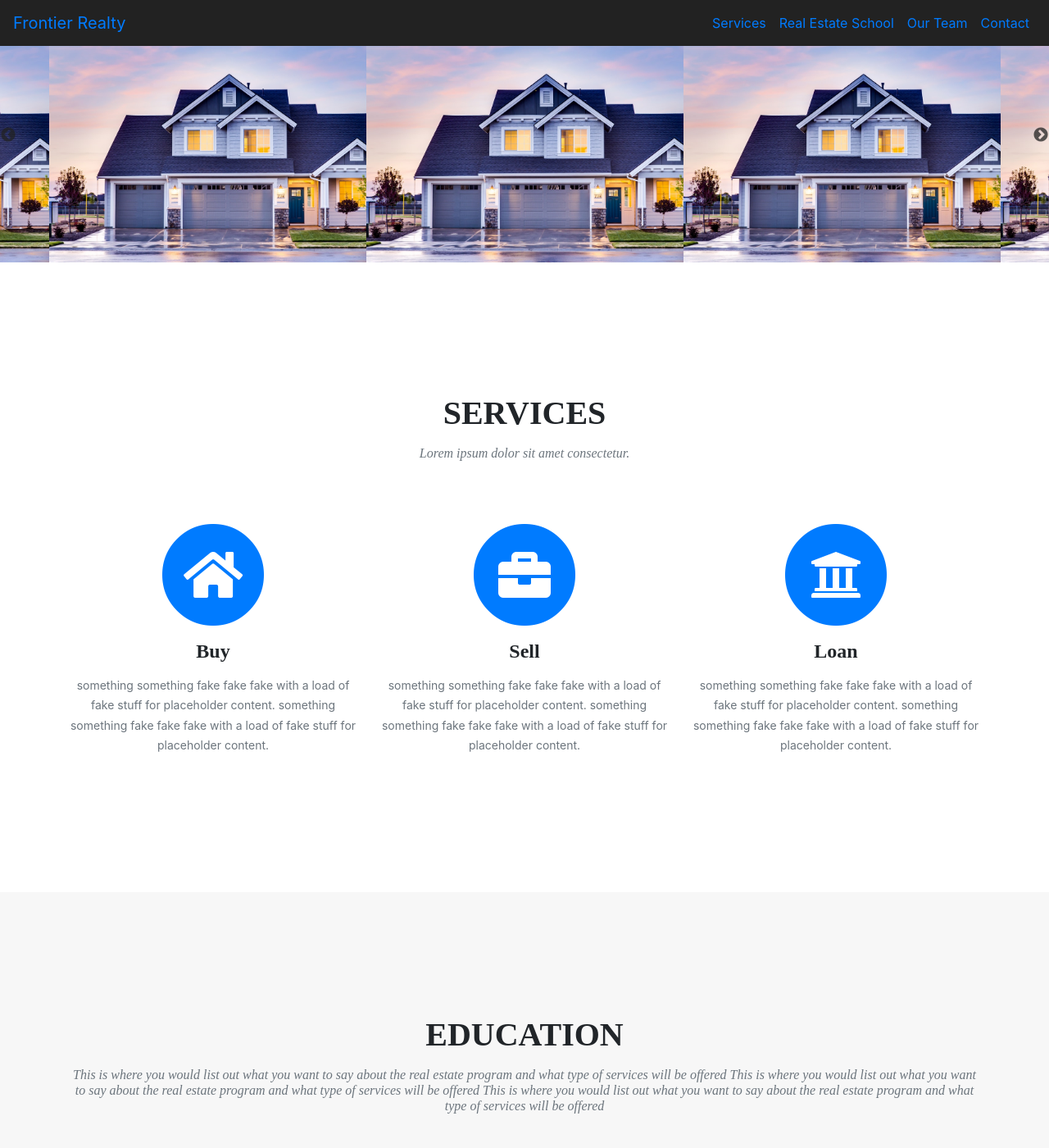
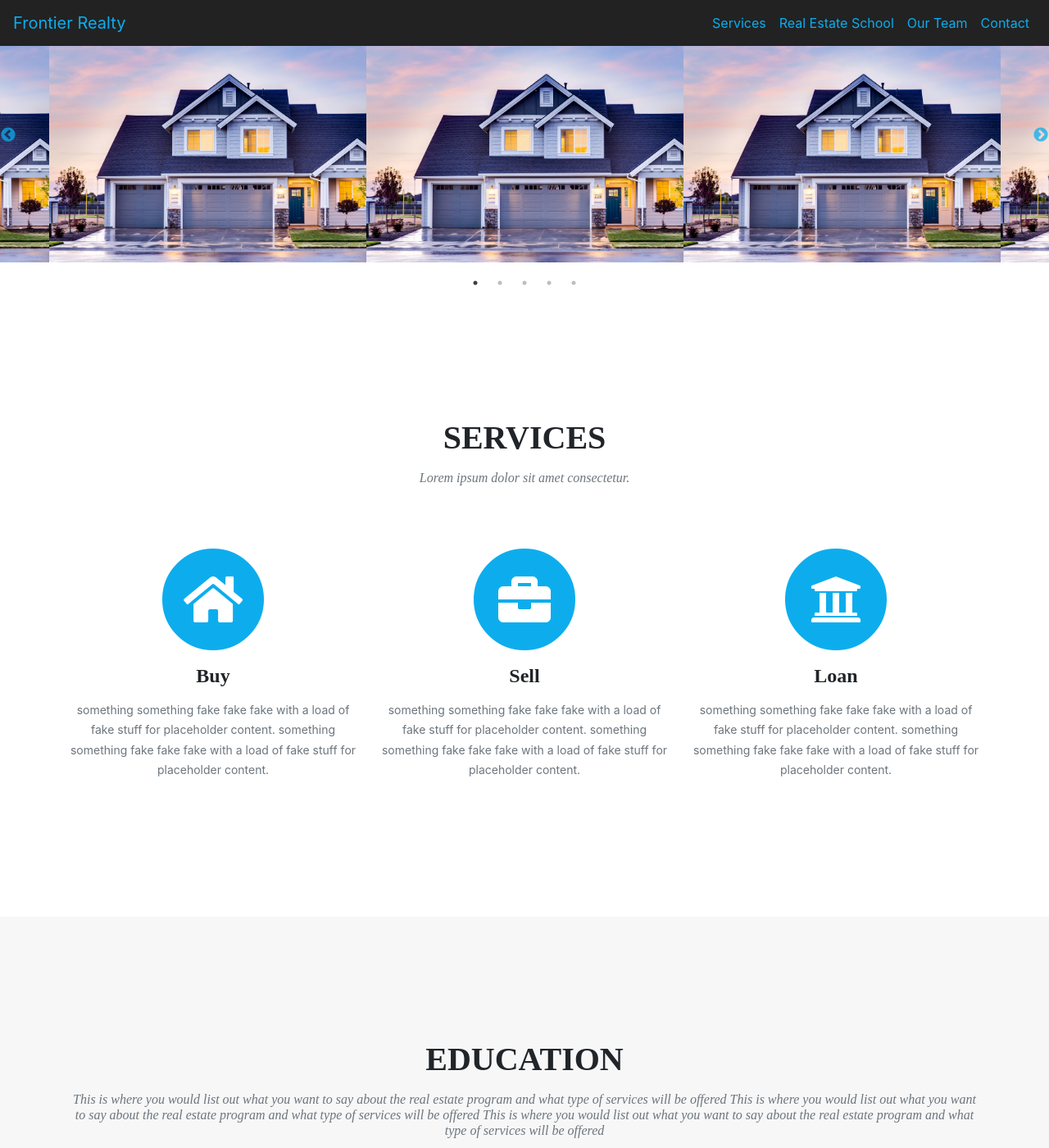
Before and after one commit to ttran835/frontier_realty_static_site, a Jekyll site: the page built from frontier_static/index.html, in a window 1280 px wide and 1400 px high. Shown: the whole window at 82% size. Built offline with Jekyll 4.4.1, drawn with Linux system fonts in a browser that asks for light colours; nearby versions of some CDN libraries; some web fonts are replaced.

Commit message:
implemented some additional primary and secondary color changes,next step is to reimplement carousel to 4x2 and 2x2

```diff
--- a/frontier_static/_includes/css/frontier.css
+++ b/frontier_static/_includes/css/frontier.css
@@ -10,7 +10,7 @@ body {
 
 .slick-prev:before,
 .slick-next:before {
-  color: #222;
+  color: #0daded !important;
 }
 
 .text-muted {
@@ -18,7 +18,7 @@ body {
 }
 
 .text-primary {
-  color: #007bff !important;
+  color: #0daded !important;
 }
 
 p {
@@ -416,7 +416,7 @@ section h3.section-subheading {
 }
 
 #education .material-ui {
-  background-color: #007bff !important;
+  background-color: #0daded !important;
   cursor: pointer;
   -webkit-box-shadow: 0 1px 3px rgba(0, 0, 0, 0.12),
     0 1px 2px rgba(0, 0, 0, 0.24);
--- a/frontier_static/_includes/team.html
+++ b/frontier_static/_includes/team.html
@@ -19,7 +19,7 @@
           ></div>
           <h4>{{ team.name }}</h4>
           <p class="text-muted">{{ team.position }}</p>
-          <ul class="list-inline social-buttons">
+          <!-- <ul class="list-inline social-buttons">
             {% for network in team.social %}
             <li>
               <a href="{{ network.url }}">
@@ -27,7 +27,7 @@
               </a>
             </li>
             {% endfor %}
-          </ul>
+          </ul> -->
           <p>
             {{ team.description }}
           </p>
--- a/frontier_static/js/slick.js
+++ b/frontier_static/js/slick.js
@@ -3,6 +3,7 @@ $(document).ready(function() {
     centerMode: true,
     centerPadding: '60px',
     slidesToShow: 3,
+    dots: true,
     responsive: [
       {
         breakpoint: 768,
@@ -30,6 +31,7 @@ $(document).ready(function() {
     centerPadding: '60px',
     slidesToShow: 4,
     slidesToScroll: 4,
+    dots: true,
     responsive: [
       {
         breakpoint: 1024,
@@ -45,6 +47,7 @@ $(document).ready(function() {
         settings: {
           slidesToShow: 2,
           slidesToScroll: 2,
+          dots: true,
         },
       },
       {
@@ -52,6 +55,7 @@ $(document).ready(function() {
         settings: {
           slidesToShow: 1,
           slidesToScroll: 1,
+          dots: true,
         },
       },
     ],
```
